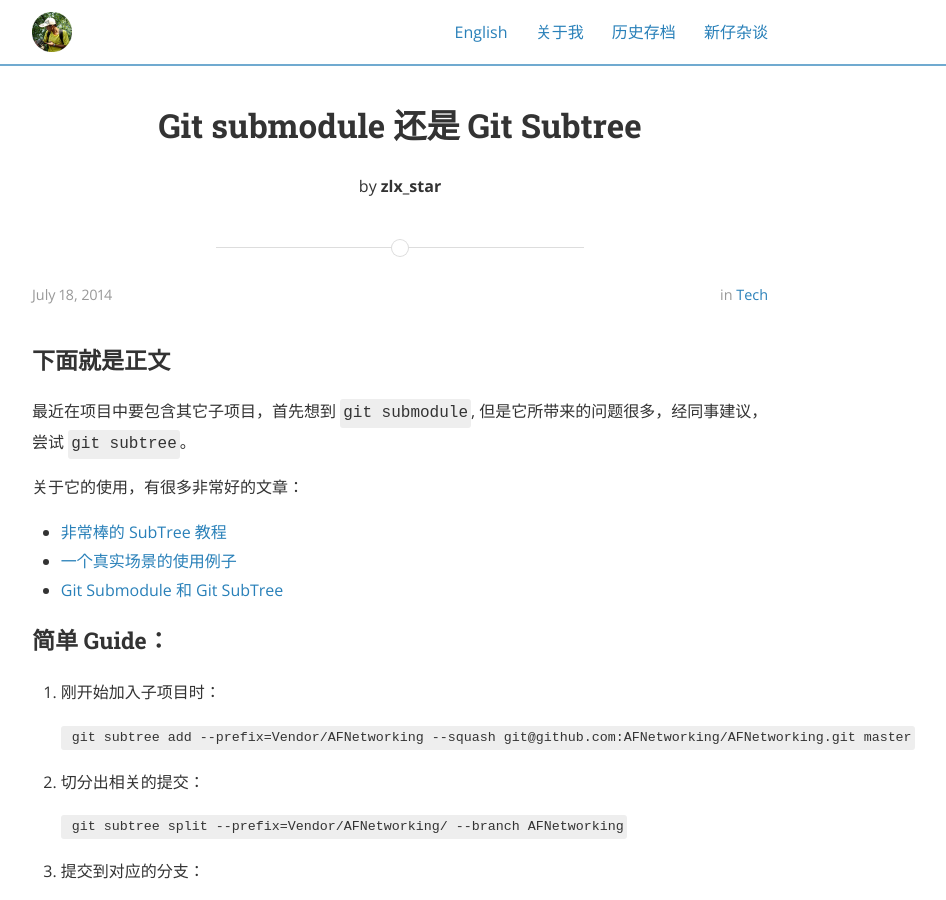
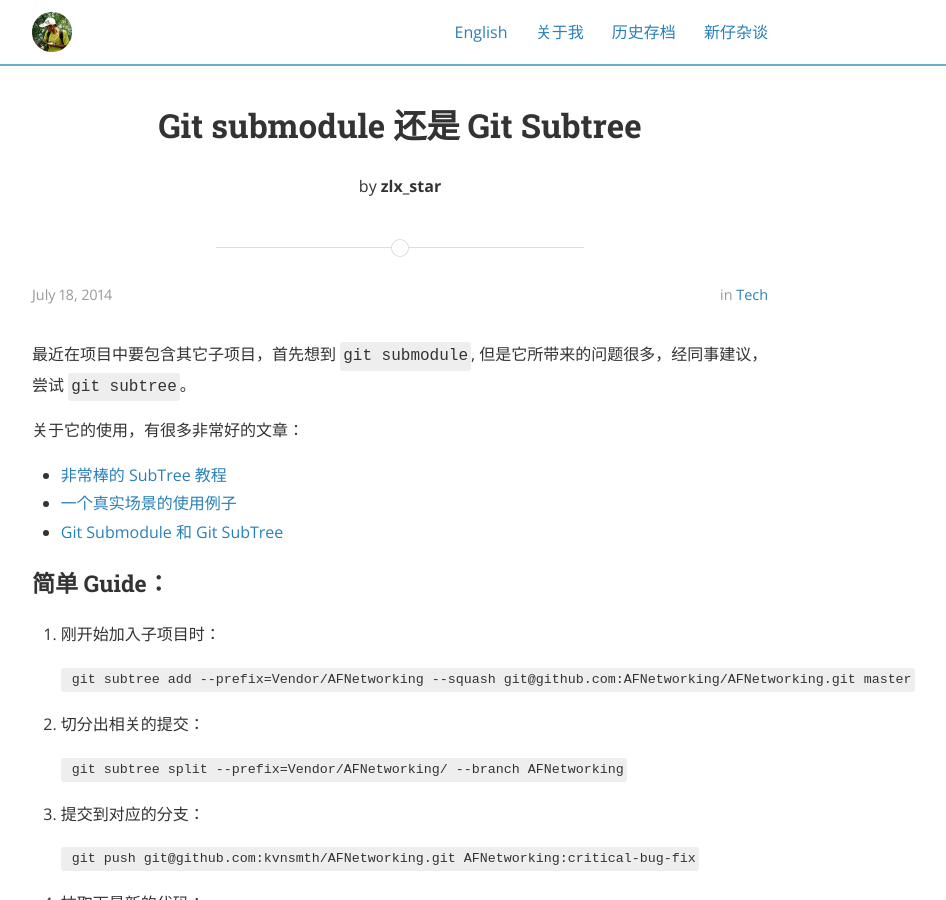
Before and after one commit to zlx/zlx.github.com, a Jekyll site: the page built from _posts/2014-07-18-git-submodule-vs-git-subtree.markdown, in a window 1280 px wide and 900 px high. Shown: the whole window, without its empty margins (240-1186 px from the left). Built offline with Jekyll 4.4.1, drawn with Linux system fonts in a browser that asks for light colours; nearby versions of some CDN libraries; comment, search, counter and statistics services are not loaded; a style sheet for code colours, icons or effects is not loaded.

Commit message:
update some blog

```diff
--- a/_posts/2012-12-28-install-virtualbox-and-vagrant-on-opensuse.markdown
+++ b/_posts/2012-12-28-install-virtualbox-and-vagrant-on-opensuse.markdown
@@ -9,7 +9,7 @@ tags: VirtualBox vagrant linux
 
 系统: opensuse 12.2， kernel 3.4.11-2.10-desktop x86_64
 
-# 整个安装过程： #
+## 整个安装过程：
 
 <!--more-->
 
--- a/_posts/2014-04-05-shi-yong-highlightjs-gao-liang.markdown
+++ b/_posts/2014-04-05-shi-yong-highlightjs-gao-liang.markdown
@@ -8,6 +8,8 @@ tags: octopress highlight.js
 ---
 
 今天给博客换了一个代码高亮插件 highlight.js 可以支持大多数语言，自动识别语言，而且可以根据心情随时切换代码块样式。
+
+<!--more-->
 
 ## 第一步
 
@@ -48,6 +50,4 @@ tags: octopress highlight.js
 配合 Mou 写 markdown，非常方便。而且根据喜好随时更换代码块颜色：[highlight.js Style](https://github.com/isagalaev/highlight.js/tree/master/src/styles)
 
 
-
-
 enjoy!
--- a/_posts/2014-07-18-git-submodule-vs-git-subtree.markdown
+++ b/_posts/2014-07-18-git-submodule-vs-git-subtree.markdown
@@ -7,8 +7,6 @@ category: tech
 tags: Git Submodule Subtree
 ---
 
-### 下面就是正文
-
 最近在项目中要包含其它子项目，首先想到 `git submodule`, 但是它所带来的问题很多，经同事建议，尝试 `git subtree`。
 
 关于它的使用，有很多非常好的文章：
@@ -17,6 +15,7 @@ tags: Git Submodule Subtree
 + [一个真实场景的使用例子](https://gist.github.com/kvnsmth/4688345)
 + [Git Submodule 和 Git SubTree](http://blogs.atlassian.com/2013/05/alternatives-to-git-submodule-git-subtree/)
 
+<!--more-->
 
 ### 简单 Guide：
 
```
Also changed, not shown: _posts/2012-11-23-add_swap_for_link.md (+2 -1 lines).
